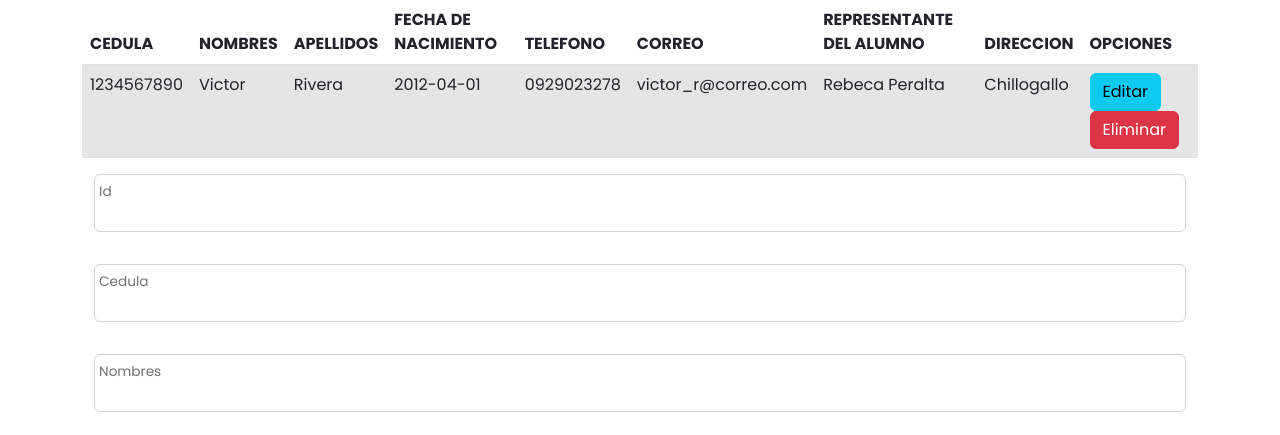
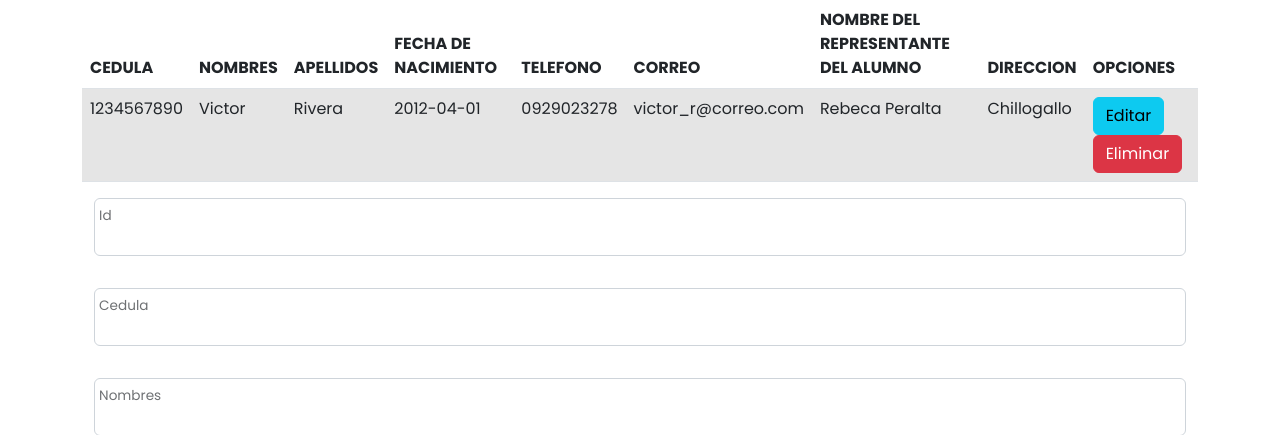
Before and after one commit to libreriavict/practischool, a PHP site: page / in a window 1280 px wide. Shown: the part 56-491 px from the top of the page. Run offline with PHP 8.4, Linux system fonts and the light colour scheme; data comes from the database, SQL or seed files in the repository.

Commit message:
Tabla se aumenta Nomnre del Representante

```diff
--- a/index.php
+++ b/index.php
@@ -42,7 +42,7 @@ $estudiante = "SELECT * FROM tbl_estudiante";
                 <th>FECHA DE NACIMIENTO</th>
                 <th>TELEFONO</th>
                 <th>CORREO</th>
-                <th>REPRESENTANTE DEL ALUMNO</th>
+                <th>NOMBRE DEL REPRESENTANTE DEL ALUMNO</th>
                 <th>DIRECCION</th>
                 <th>OPCIONES</th>
             </thead>
```
